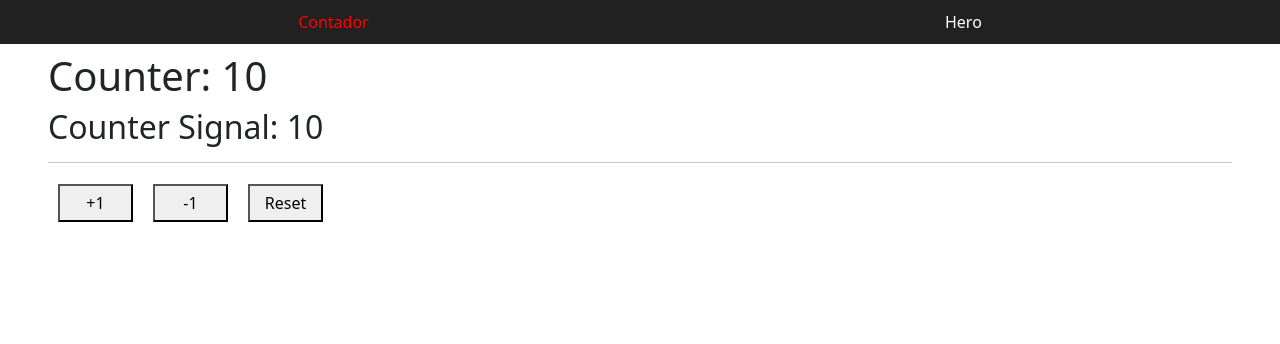
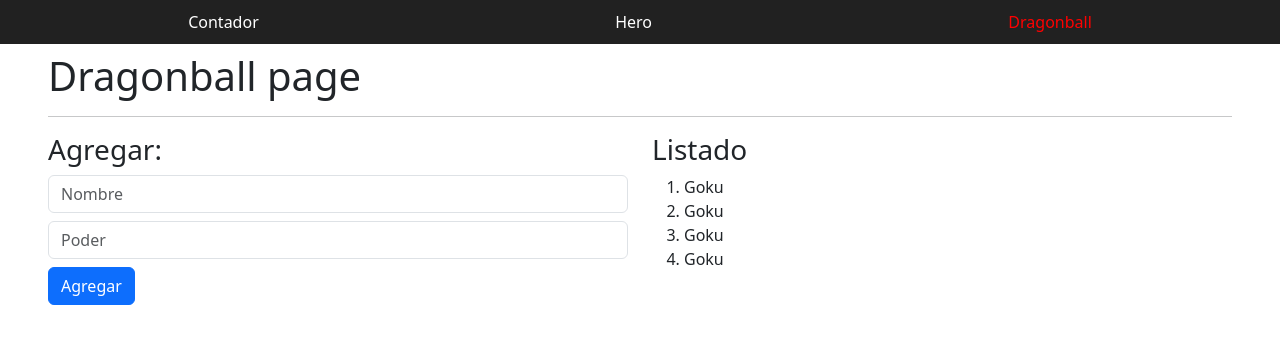
Before and after one commit to eduardogm81/fh_ang25, an Angular app in the folder 02-bases/: page /dragonball in a window 1280 px wide. Before the commit this address led to /. Shown: the top 344 px of the page. Built offline with nearby package versions, Linux system fonts and the light colour scheme.

Commit message:
Añadir una nueva componente con la que vamos a trabajar

```diff
--- a/02-bases/src/app/app.routes.ts
+++ b/02-bases/src/app/app.routes.ts
@@ -1,6 +1,7 @@
 import { Routes } from '@angular/router';
 import { CounterPageComponent } from './pages/counter/counter-page.component';
 import { HeroPageComponent } from './pages/hero/hero-page.component';
+import { DragonballPageComponent } from './pages/dragonball/dragonball-page.component';
 
 export const routes: Routes = [
     {
@@ -12,6 +13,10 @@
         component: HeroPageComponent
     },
     {
+        path: 'dragonball',
+        component: DragonballPageComponent
+    },
+    {
         path: '**',
         redirectTo: ''
     }
--- a/02-bases/src/app/components/shared/navbar/navbar.component.html
+++ b/02-bases/src/app/components/shared/navbar/navbar.component.html
@@ -5,6 +5,7 @@
         [routerLinkActiveOptions]="{ exact: true }"
         >Contador</a>
     <a routerLink="/hero" routerLinkActive="active">Hero</a>
+    <a routerLink="/dragonball" routerLinkActive="active">Dragonball</a>
 
     <!-- Otros -->
 </nav>
--- /dev/null
+++ b/02-bases/src/app/pages/dragonball/dragonball-page.component.html
@@ -0,0 +1,25 @@
+<h1>Dragonball page</h1>
+<hr/>
+
+<section class="row">
+
+    <div class="col-12 col-sm-6">
+        <h3>Agregar:</h3>
+        <input type="text" class="form-control" placeholder="Nombre" />
+        <input type="number" class="form-control mt-2" placeholder="Poder" />
+        <button class="mt-2 btn btn-primary">
+            Agregar
+        </button>
+    </div>
+
+    <div class="col-12 col-sm-6">
+        <h3>Listado</h3>
+        <ol>
+            <li>Goku</li>
+            <li>Goku</li>
+            <li>Goku</li>
+            <li>Goku</li>
+        </ol>
+    </div>
+
+</section>
```
Also changed, not shown: 02-bases/src/app/pages/dragonball/dragonball-page.component.ts (added, +11 -0 lines), 02-bases/src/app/pages/dragonball/dragonball-page.component.css (added).
